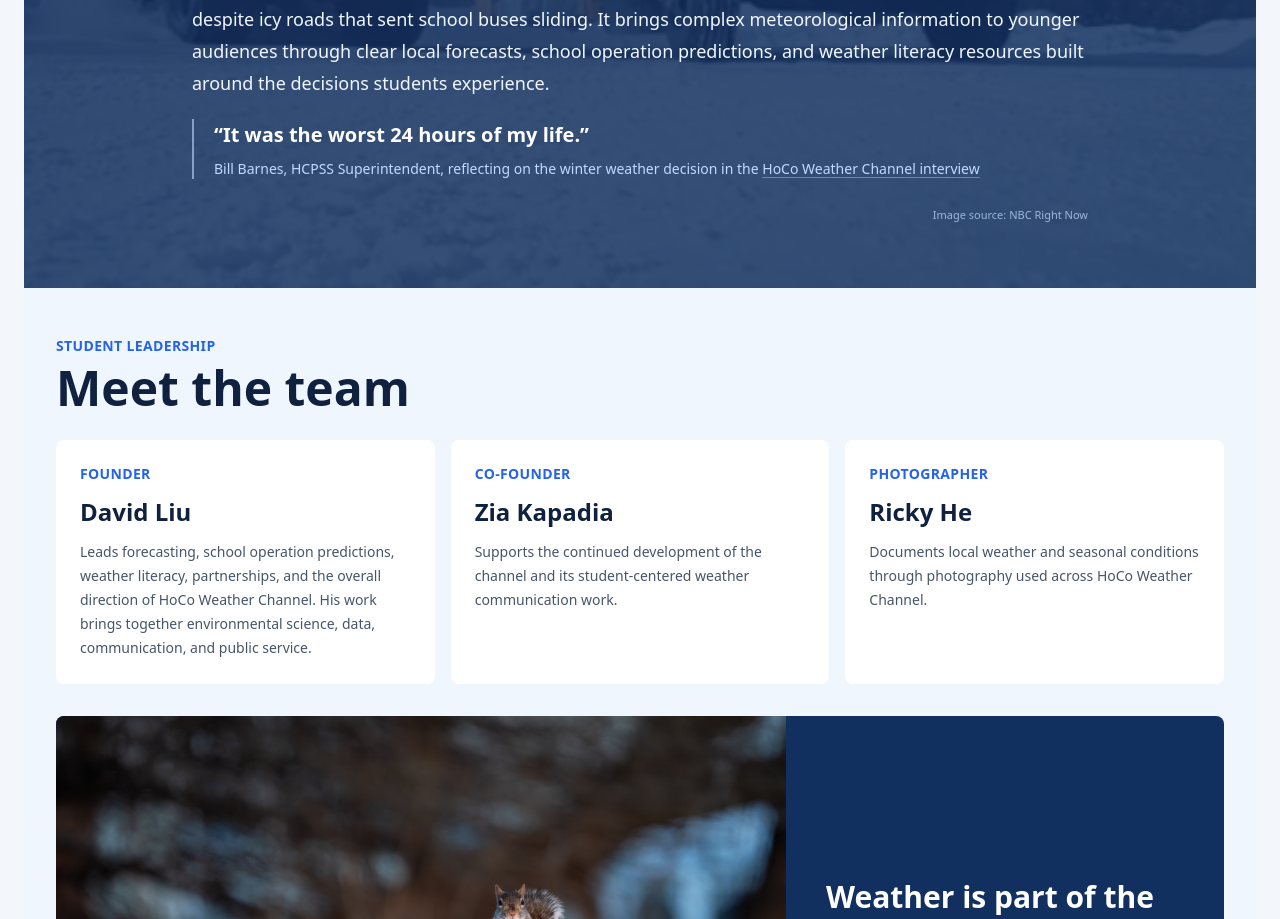
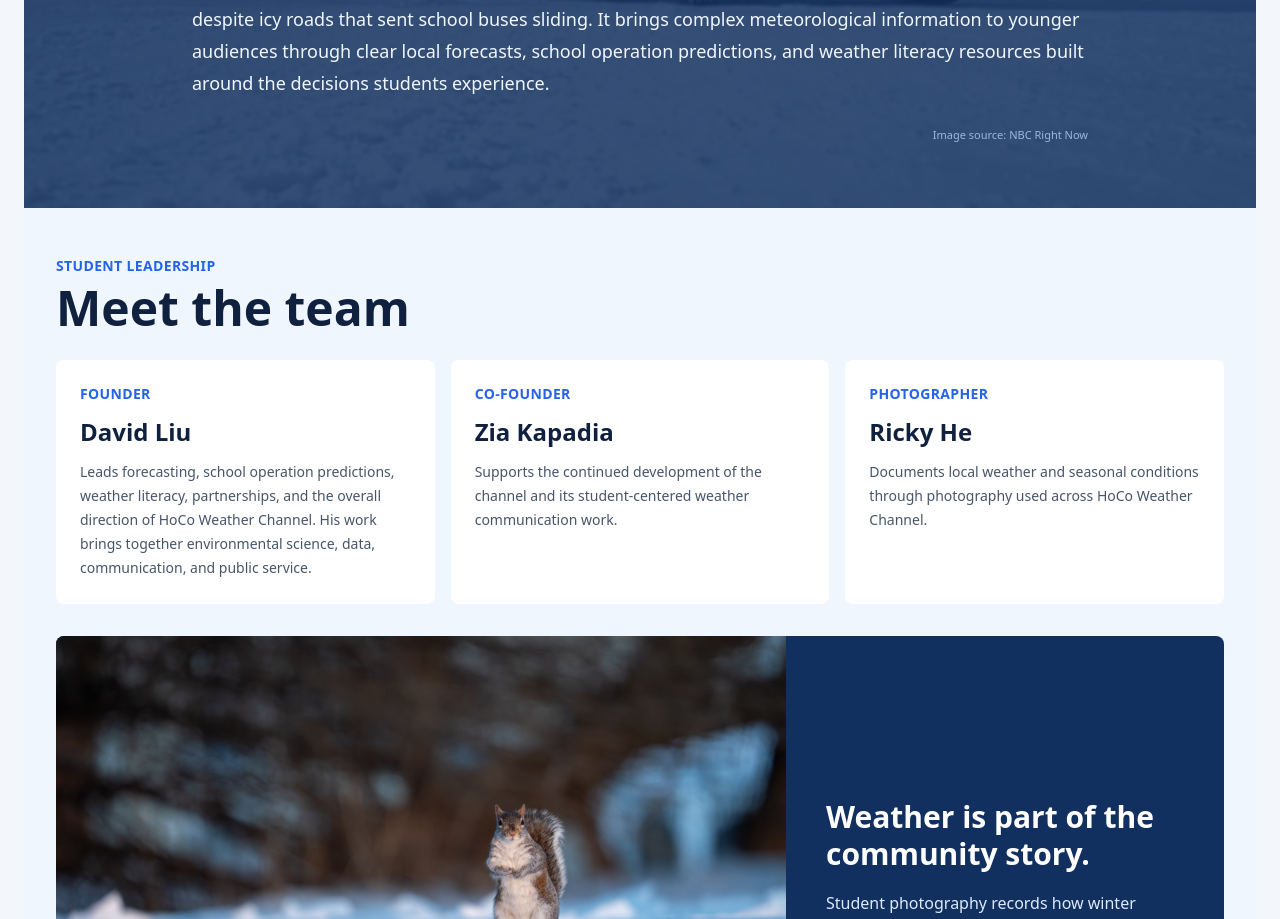
Before and after one commit to davidliu-2008/HoCoWX, a Next.js app: page /about in a window 1280 px wide. Shown: the part 1064-1983 px from the top of the page. Built offline with nearby package versions, Linux system fonts and the light colour scheme.

Commit message:
Remove superintendent quote

```diff
--- a/app/about/page.tsx
+++ b/app/about/page.tsx
@@ -96,15 +96,6 @@ export default function AboutPage() {
           <p>
             HoCo Weather Channel launched in November 2025 after Maryland school districts remained open despite icy roads that sent school buses sliding. It brings complex meteorological information to younger audiences through clear local forecasts, school operation predictions, and weather literacy resources built around the decisions students experience.
           </p>
-          <blockquote className="border-l-2 border-blue-200/60 pl-5 text-xl font-bold leading-8 text-white">
-            “It was the worst 24 hours of my life.”
-            <cite className="mt-2 block text-sm font-medium not-italic text-blue-200">
-              Bill Barnes, HCPSS Superintendent, reflecting on the winter weather decision in the{" "}
-              <Link href="/interview" className="underline decoration-blue-300/50 hover:text-white">
-                HoCo Weather Channel interview
-              </Link>
-            </cite>
-          </blockquote>
         </div>
         <p className="mx-auto mt-7 max-w-4xl text-right text-[11px] text-blue-200/75">
           Image source:{" "}
```
